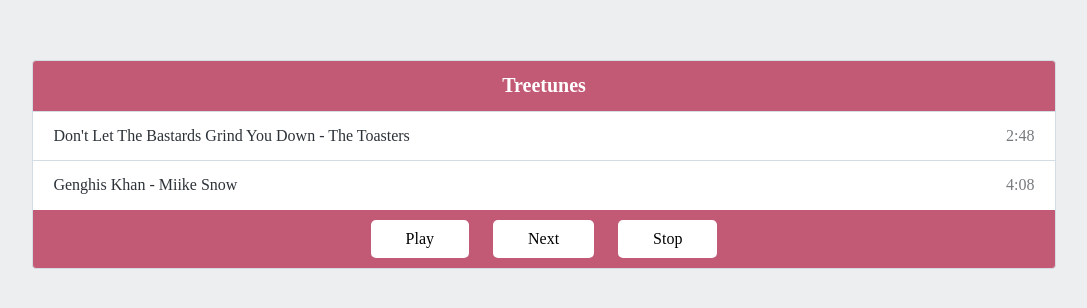
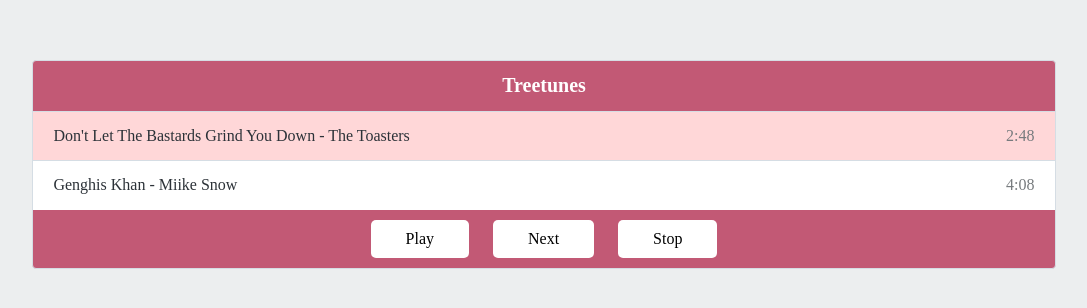
Before and after one commit to lunitaire/treehouse-learning, a plain HTML site: page JavaScript/treetunes/index.html in a window 1280 px wide. Both pictures are taken after a click on the button "Play". Shown: the whole page, without its empty margins (96-1183 px from the left). Drawn offline with nearby package versions, Linux system fonts and the light colour scheme.

Commit message:
Fixed typo that was preventing buttons from working properly.

```diff
--- a/JavaScript/treetunes/playlist.js
+++ b/JavaScript/treetunes/playlist.js
@@ -9,7 +9,7 @@ Playlist.prototype.add = function(song) {
 
 Playlist.prototype.play = function() {
   var currentSong = this.songs[this.nowPlayingIndex];
-  currentSong.Play();
+  currentSong.play();
 };
 
 Playlist.prototype.stop = function(){
```
Also changed, not shown: JavaScript/treetunes/style.css (line endings or trailing spaces).
